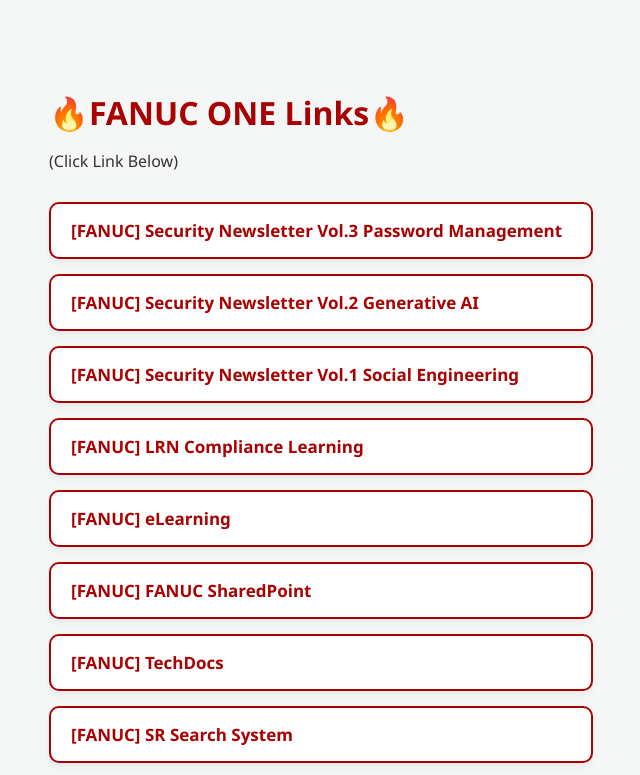
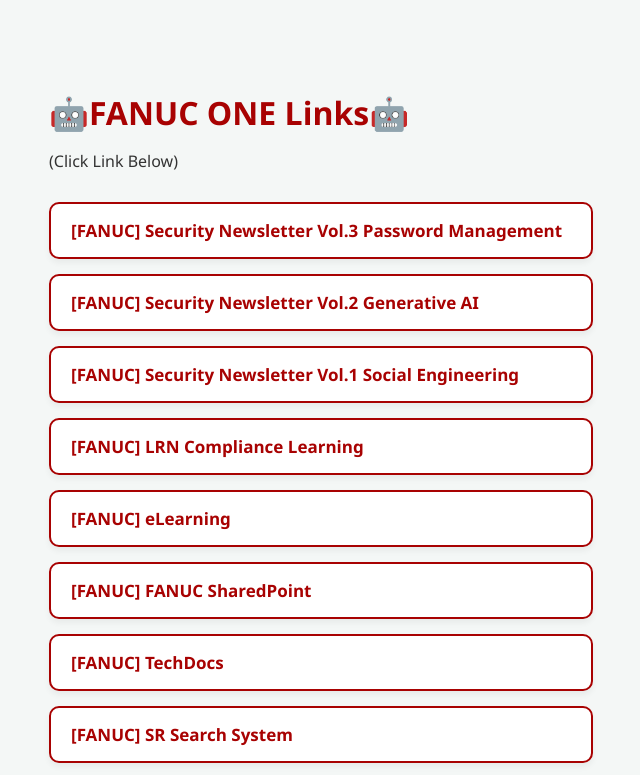
Before and after one commit to macweerachai/fanuc-hyperlinks, a plain HTML site: page index.html in a window 1280 px wide. Shown: the top 775 px of the page, without its empty margins (341-981 px from the left). Drawn offline with Linux system fonts and the light colour scheme.

Commit message:
Update index.html

```diff
--- a/index.html
+++ b/index.html
@@ -70,7 +70,7 @@
     <div class="container">
 
         <div class="profile">
-            <h1>🔥FANUC ONE Links🔥</h1>
+            <h1>🤖FANUC ONE Links🤖</h1>
             <p>(Click Link Below)</p>
         </div>
 
```
